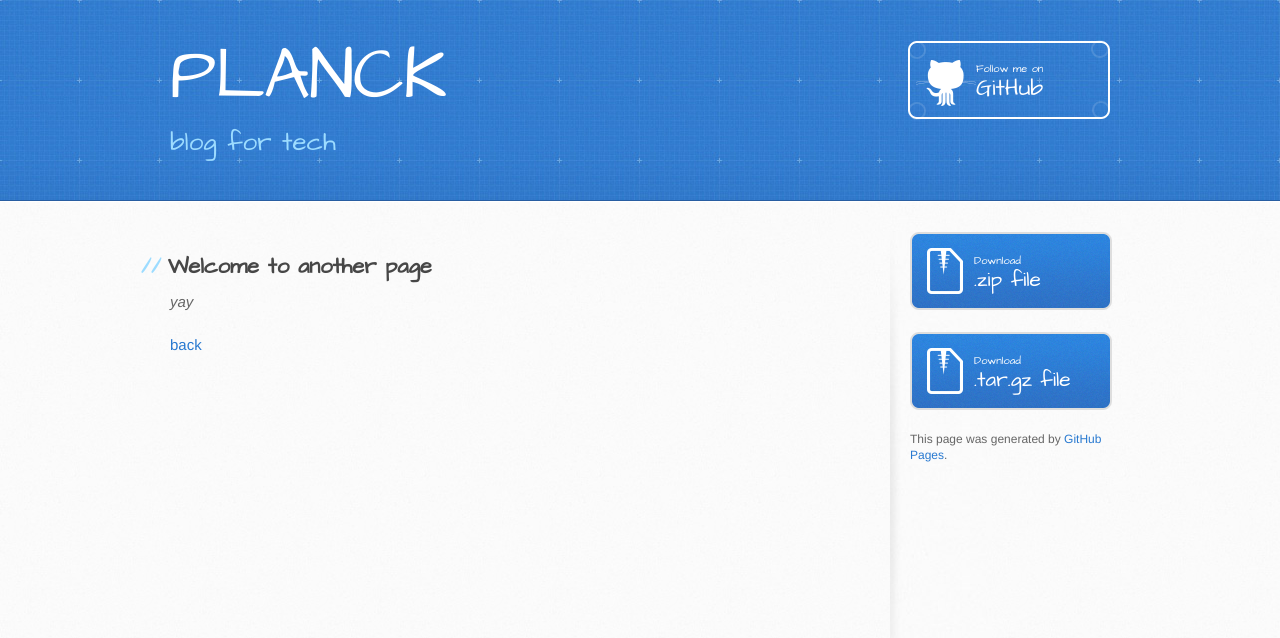
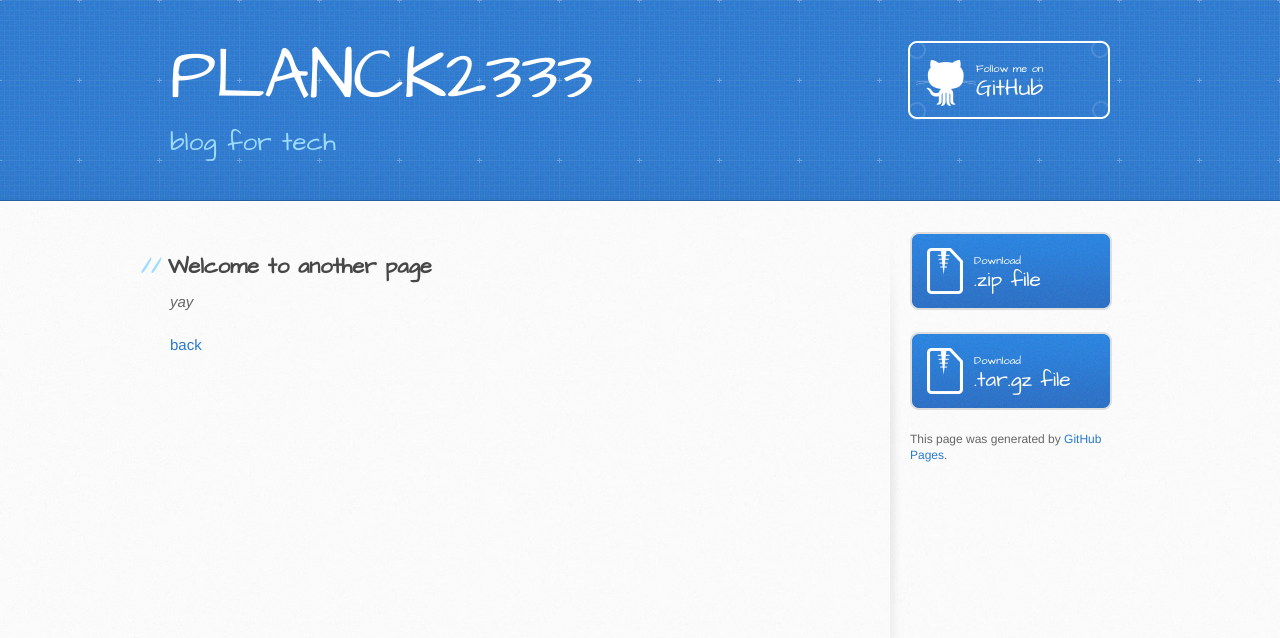
Before and after one commit to xujin1999/xujin1999.github.io, a Jekyll site: the page built from another-page.md, in a window 1280 px wide. Shown: the top 638 px of the page. Built offline with Jekyll 4.4.1, drawn with Linux system fonts in a browser that asks for light colours; our own code applies the rules of GitHub Pages for plain Markdown files.

Commit message:
theme test

```diff
--- a/_config.yml
+++ b/_config.yml
@@ -1,4 +1,4 @@
-title: PLANCK
+title: PLANCK2333
 description: blog for tech
 show_downloads: true
 google_analytics:
```
